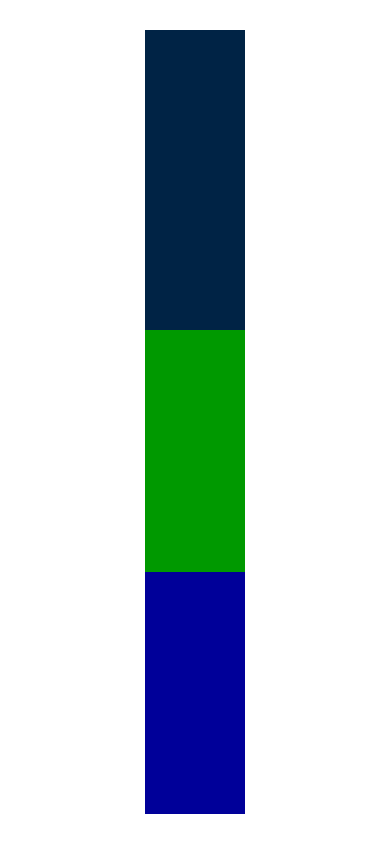
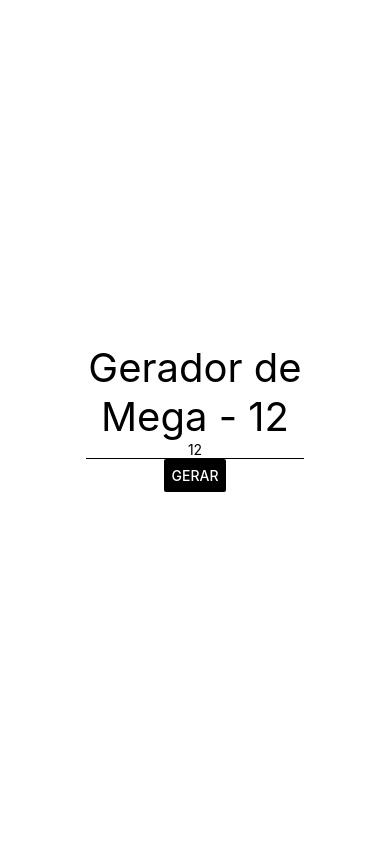
Before and after one commit to lucasgabrielmoura/mobile-estudos, a React Native app in the folder estudos-expo-react/: screen / in a window 390 px wide. Built offline with nearby package versions, Linux system fonts and the light colour scheme.

Commit message:
criando-componente-de-class-e-logica-para

```diff
--- a/estudos-expo-react/App.tsx
+++ b/estudos-expo-react/App.tsx
@@ -23,6 +23,7 @@ import FlexBoxV1 from "./src/components/layout/FlexBoxV1";
 import FlexBoxV2 from "./src/components/layout/FlexBoxV2";
 import FlexBoxV3 from "./src/components/layout/FlexBoxV3";
 import FlexBoxV4 from "./src/components/layout/FlexBoxV4";
+import Mega from "./src/components/megabaseadoclasse/Mega";
 
 export default function App(){
 
@@ -66,8 +67,9 @@ export default function App(){
       <FlexBoxV1/>
       <FlexBoxV2/>
       <FlexBoxV3/>
+      <FlexBoxV4/>
       */}
-      <FlexBoxV4/>
+      <Mega qtdDeNumeros={12}/>
 
     </View>
   )
--- /dev/null
+++ b/estudos-expo-react/src/components/megabaseadoclasse/Mega.tsx
@@ -0,0 +1,78 @@
+import React from "react";
+import { Button, Text, TextInput, View, StyleSheet } from "react-native";
+import estilo from "../../styles/estilo";
+import Numero from "./Numero";
+
+
+type numerosTipo = {
+    qtdDeNumeros: number,
+}
+
+type numerosTipoState = {
+    qtdDeNumeros: number,
+    numeros: Number[],
+}
+
+const styles = StyleSheet.create({
+    containerBalls:{
+        flexWrap: "wrap",
+        flexDirection: "row",
+        marginTop: 10,
+        justifyContent: "center",
+    }
+})
+
+export default class Mega extends React.Component<numerosTipo, numerosTipoState>{
+
+    state = {
+        qtdDeNumeros: this.props.qtdDeNumeros,
+        numeros: []
+    }
+
+    alterarQtdNumero(qtdeNova:string){
+        this.setState({qtdDeNumeros: +qtdeNova})
+    }
+
+    setNumeroAleatorio(nums:Number[]):number{
+        const novo:number = Math.floor(Math.random() * 60) + 1;
+        return nums.includes(novo) ? this.setNumeroAleatorio(nums) : novo;
+    }
+
+    gerarNumeros(){
+        const numeros:number[] = []
+        for(let n = 0; n < this.state.qtdDeNumeros; n++){
+            numeros.push(this.setNumeroAleatorio(numeros))
+        }
+
+        this.setState({numeros: numeros.sort((a,b) => a - b)})
+    }
+
+    render(): React.ReactNode {
+
+        return(
+            <>
+                <Text style={estilo.global}>
+                    Gerador de Mega - {this.state.qtdDeNumeros}
+                </Text>
+                <TextInput
+                style={{borderBottomWidth: 1, textAlign: "center"}}
+                keyboardType="numeric"
+                placeholder="Quantidade de numeros"
+                value={this.state.qtdDeNumeros.toString()}
+                onChangeText={text => this.alterarQtdNumero(text)}>
+                </TextInput>
+                <Button color={"#000"} title="Gerar" onPress={() => this.gerarNumeros()} />
+                <View style={styles.containerBalls}>
+                    {this.state.numeros.map(number => {
+                        return(
+                            <React.Fragment key={number}>
+                                <Numero numeromega={number} />
+                            </React.Fragment>
+                        )
+                    })}
+                </View>
+
+            </>
+        )
+    }
+}
--- /dev/null
+++ b/estudos-expo-react/src/components/megabaseadoclasse/Numero.tsx
@@ -0,0 +1,36 @@
+import React from "react";
+import { Text, View, StyleSheet } from "react-native";
+import estilo from "../../styles/estilo";
+
+
+type megaNumero = {
+    numeromega: number
+}
+
+export default function Numero(props:megaNumero){
+    const styles = StyleSheet.create({
+        container:{
+            width: 50,
+            alignItems: "center",
+            justifyContent: "center",
+            height: 50,
+            borderRadius: 50,
+            backgroundColor: "#000",
+            margin: 5,
+        },
+        texto:{
+            color:"#fff",
+            fontSize: 20
+        }
+    })
+
+
+
+    return(
+        <View style={styles.container}>
+            <Text style={styles.texto}>
+                {props.numeromega}
+            </Text>
+        </View>
+    )
+}
```
